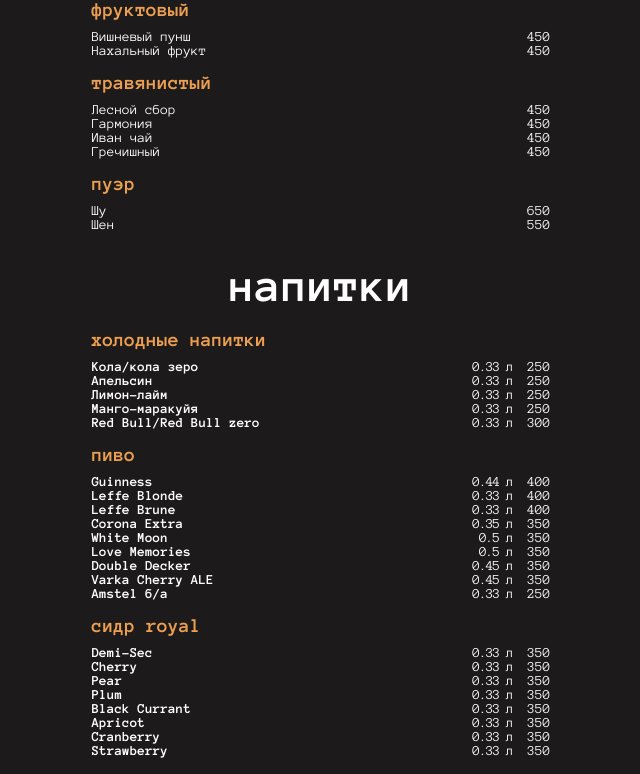
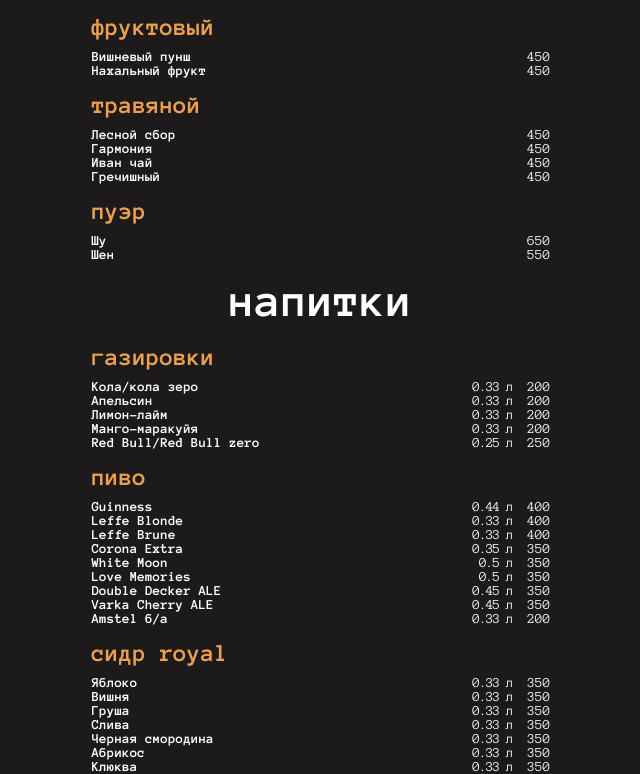
Before and after one commit to jokeramn/sunskrit, a React (Create React App) app: page / in a window 1280 px wide. Shown: the part 778-1552 px from the top of the page, without its empty margins (319-959 px from the left). Built offline with nearby package versions, Linux system fonts and the light colour scheme.

Commit message:
added menu drinks

```diff
--- a/src/sections/menu/menu.module.css
+++ b/src/sections/menu/menu.module.css
@@ -31,11 +31,12 @@
 .subInfo {
     font-size: 14px;
     margin-top: 10px;
+    color: #ec9f50;
 }
 
 .subTitle {
     margin-bottom: 10px;
-    font-size: 20px;
+    font-size: 25px;
     color: #ec9f50;
 }
 
--- a/src/sections/menu/menu.tsx
+++ b/src/sections/menu/menu.tsx
@@ -1,6 +1,6 @@
 import styles from "./menu.module.css";
 import { MenuHookahItem } from "components/menu/menu-hookah-item";
-import { menuDrinks, menuHookah, menuTea } from "shared";
+import { menuColdDrinks, menuTea, menuHookah } from "shared";
 
 
 export const Menu = () => {
@@ -31,17 +31,20 @@ export const Menu = () => {
                             <h4 className={styles.subTitle}>{tea.type}</h4>
                             {tea.drinks.map((drink) => (
                                 <div className={styles.drinkWrapper}>
-                                    <span>{drink.name}</span>
-                                    <span>{drink.value}</span>
+                                    <div className={styles.description}>
+                                        <span className={styles.descTitle}>{drink.name}</span>
+                                        {!!drink?.description && <span className={styles.descText}>{drink.description}</span>}
+                                    </div>
+                                    <div className={styles.priceDrinkWrapper}>
+                                        {!!drink?.volume && <span className={styles.volumeDrink}>{drink.volume}</span>}
+                                        <span>{drink.value}</span>
+                                    </div>
                                 </div>
                             ))}
                         </div>
                     ))}
-                </div>
-
-                <div className={styles.menu}>
                     <h1 className={styles.title}>напитки</h1>
-                    {menuDrinks.map((coldDrink) => (
+                    {menuColdDrinks.map((coldDrink) => (
                         <div key={coldDrink.id} className={styles.drinksWrapper}>
                             <h4 className={styles.subTitle}>{coldDrink.type}</h4>
                             {coldDrink.drinks.map((drink) => (
--- a/src/shared/data/coldDrinks.ts
+++ b/src/shared/data/coldDrinks.ts
@@ -1,40 +1,40 @@
 import { DrinksData } from "~/shared";
 
-export const menuDrinks: DrinksData[] = [
+export const menuColdDrinks: DrinksData[] = [
     {
-        type: 'холодные напитки',
-        id: 1,
+        type: 'газировки',
+        id: 7,
         drinks: [
             {
                 name: "Кола/кола зеро",
-                value: 250,
+                value: 200,
                 volume: '0.33 л',
             },
             {
                 name: "Апельсин",
-                value: 250,
+                value: 200,
                 volume: '0.33 л',
             },
             {
                 name: "Лимон-лайм",
-                value: 250,
+                value: 200,
                 volume: '0.33 л',
             },
             {
                 name: "Манго-маракуйя",
-                value: 250,
+                value: 200,
                 volume: '0.33 л',
             },
             {
                 name: "Red Bull/Red Bull zero",
-                value: 300,
-                volume: '0.33 л',
+                value: 250,
+                volume: '0.25 л',
             },
         ]
     },
     {
         type: 'пиво',
-        id: 2,
+        id: 8,
         drinks: [
             {
                 name: "Guinness",
@@ -67,7 +67,7 @@ export const menuDrinks: DrinksData[] = [
                 volume: '0.5 л',
             },
             {
-                name: "Double Decker",
+                name: "Double Decker ALE",
                 value: 350,
                 volume: '0.45 л',
             },
@@ -78,52 +78,52 @@ export const menuDrinks: DrinksData[] = [
             },
             {
                 name: "Amstel б/а",
-                value: 250,
+                value: 200,
                 volume: '0.33 л',
             },
         ]
     },
     {
         type: 'сидр royal',
-        id: 3,
+        id: 9,
         drinks: [
             {
-                name: "Demi-Sec",
+                name: "Яблоко",
                 value: 350,
                 volume: '0.33 л',
             },
             {
-                name: "Cherry",
+                name: "Вишня",
                 value: 350,
                 volume: '0.33 л',
             },
             {
-                name: "Pear",
+                name: "Груша",
                 value: 350,
                 volume: '0.33 л',
             },
             {
-                name: "Plum",
+                name: "Слива",
                 value: 350,
                 volume: '0.33 л',
             },
             {
-                name: "Black Currant",
+                name: "Черная смородина",
                 value: 350,
                 volume: '0.33 л',
             },
             {
-                name: "Apricot",
+                name: "Абрикос",
                 value: 350,
                 volume: '0.33 л',
             },
             {
-                name: "Cranberry",
+                name: "Клюква",
                 value: 350,
                 volume: '0.33 л',
             },
             {
-                name: "Strawberry",
+                name: "Клубника",
                 value: 350,
                 volume: '0.33 л',
             },
@@ -131,7 +131,7 @@ export const menuDrinks: DrinksData[] = [
     },
     {
         type: 'лимонады',
-        id: 4,
+        id: 10,
         drinks: [
             {
                 name: "Пало санто банан",
@@ -168,6 +168,12 @@ export const menuDrinks: DrinksData[] = [
                 value: 350,
                 volume: '0.4 л',
                 description: "/тропический, сладкий/",
+            },
+            {
+                name: "Бамбук юдзу",
+                value: 350,
+                volume: '0.4 л',
+                description: "/цитрусовый, тропический, кислый/",
             },
             {
                 name: "Персик молочный улун",
--- a/src/shared/data/index.ts
+++ b/src/shared/data/index.ts
@@ -1,3 +1,3 @@
-export * from './tea';
 export * from './hookah';
 export * from './coldDrinks';
+export * from './tea';
--- a/src/shared/data/tea.ts
+++ b/src/shared/data/tea.ts
@@ -86,7 +86,7 @@ export const menuTea: DrinksData[] = [
         ]
     },
     {
-        type: 'травянистый',
+        type: 'травяной',
         id: 5,
         drinks: [
             {
@@ -120,5 +120,5 @@ export const menuTea: DrinksData[] = [
                 value: 550,
             },
         ],
-    }
+    },
 ];
```
Also changed, not shown: src/images/bcg.jpeg (deleted), 1 other file (tests, documents, lock files or other folders).
